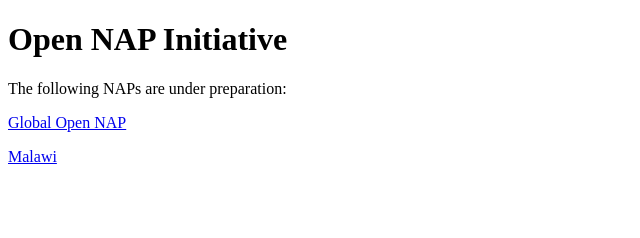
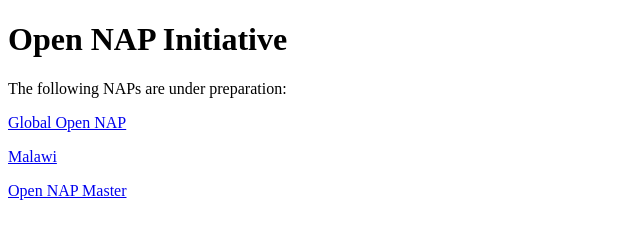
Before and after one commit to desanker/desanker.github.io, a plain HTML site: page index.html in a window 1280 px wide. Shown: the whole page, without its empty margins (0-640 px from the left). Drawn offline with Linux system fonts and the light colour scheme.

Commit message:
Update index.html

```diff
--- a/index.html
+++ b/index.html
@@ -5,5 +5,6 @@
 <p>The following NAPs are under preparation:</p>
   <a href="https://desanker.github.io/globalnap">Global Open NAP</a></p>
   <a href="https://desanker.github.io/malawi">Malawi</a></p>
+  <a href="https://desanker.github.io/open-nap-master">Open NAP Master</a></p>
 </body>
 </html>
```
